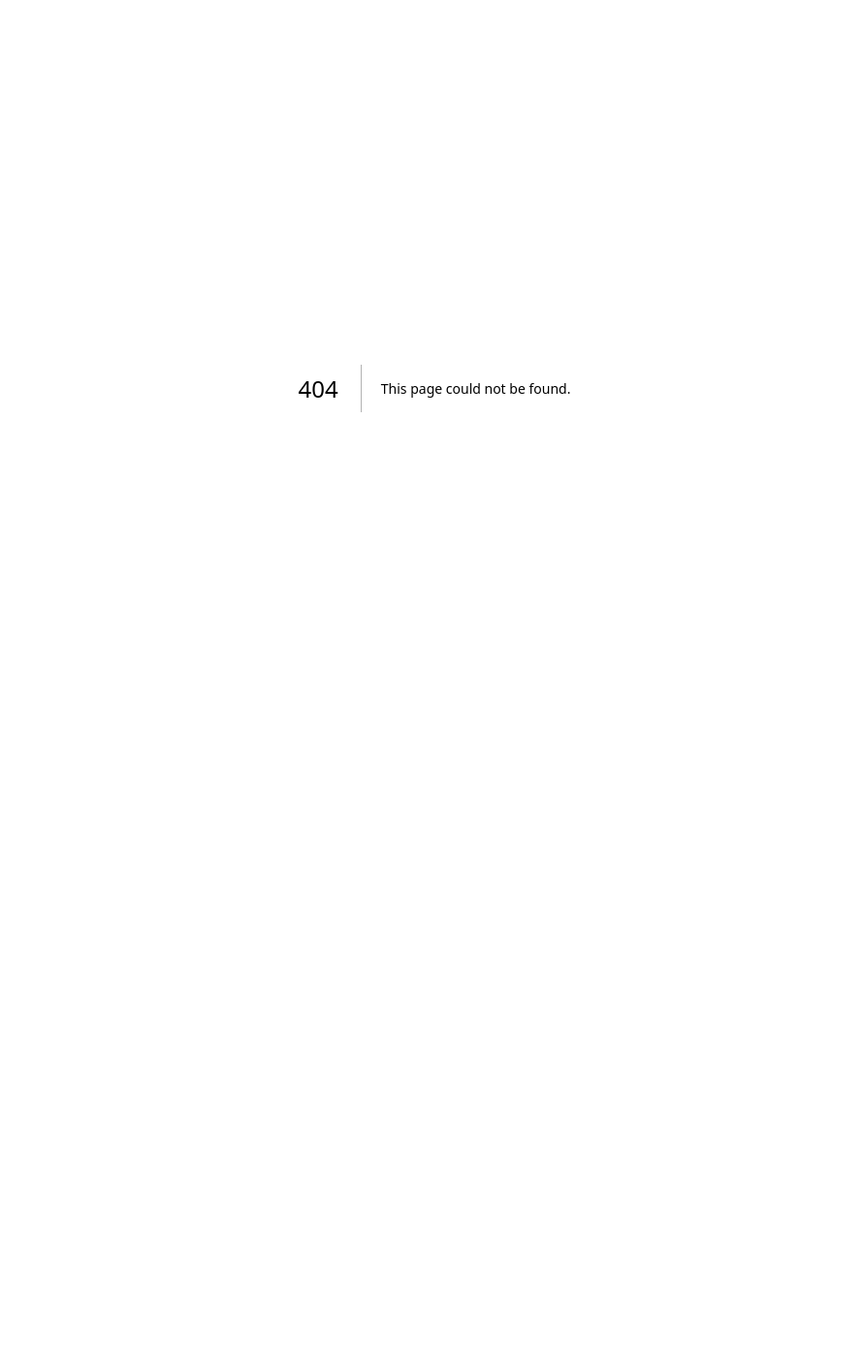
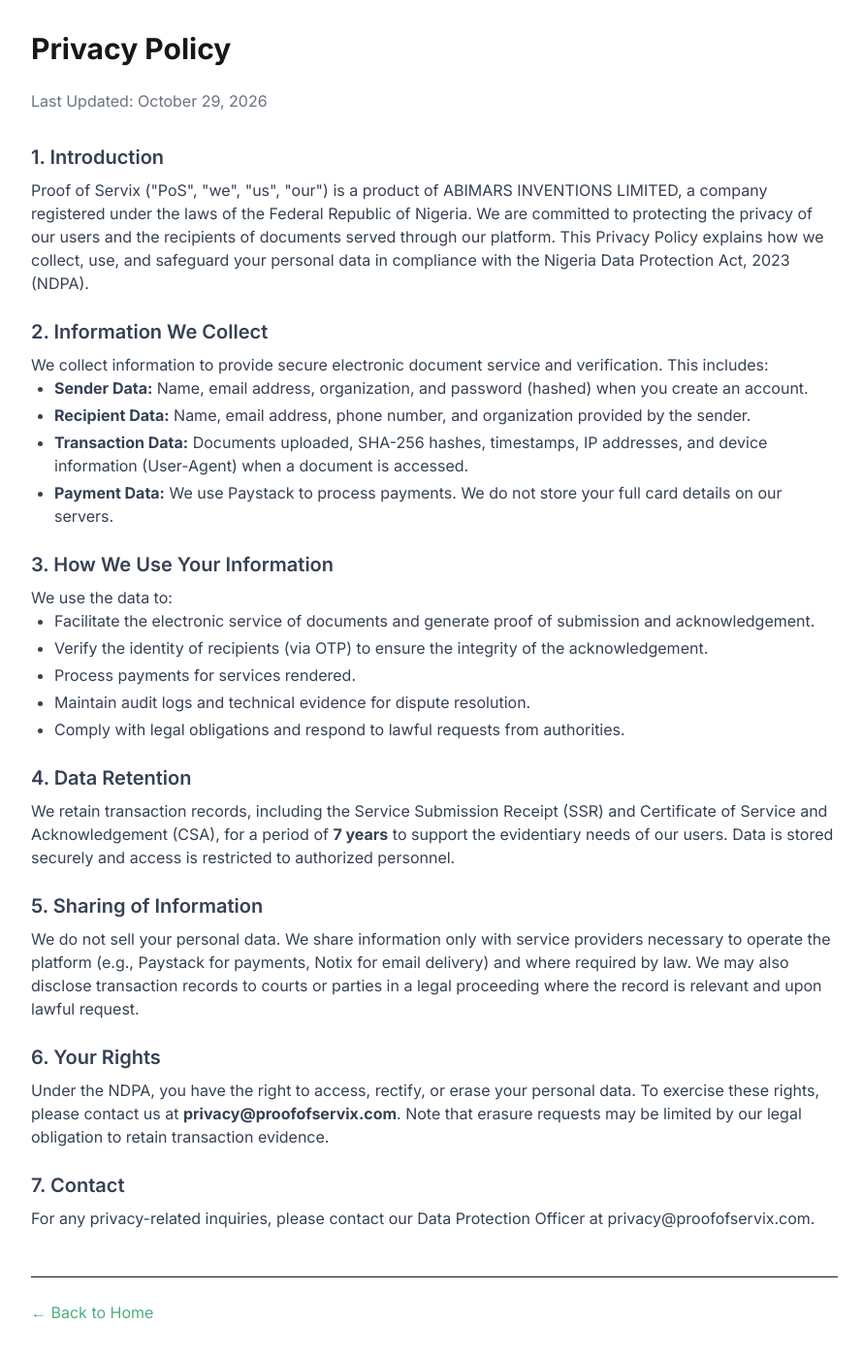
Before and after one commit to proofofservix/Proof-of-Servix, a Next.js app: page /privacy in a window 1280 px wide. Before the commit this address had no page. Shown: the whole page at 97% size, without its empty margins (192-1082 px from the left). Before the commit the page ends 800 px from the top, so only its background shows below. Built offline with nearby package versions, Linux system fonts and the light colour scheme.

Commit message:
Replace default homepage with branded landing page

```diff
--- /dev/null
+++ b/app/contact/page.tsx
@@ -0,0 +1,31 @@
+import Link from "next/link"
+
+export default function Contact() {
+  return (
+    <div className="max-w-2xl mx-auto p-8">
+      <h1 className="text-3xl font-bold mb-6">Contact Us</h1>
+      <p className="text-gray-600 mb-8">
+        If you have any questions about Proof of Servix, or need support with a transaction, please reach out to us.
+      </p>
+
+      <div className="space-y-4 bg-gray-50 p-6 rounded-lg border">
+        <div>
+          <p className="font-semibold">General Support</p>
+          <p className="text-gray-700">support@proofofservix.com</p>
+        </div>
+        <div>
+          <p className="font-semibold">Legal & Privacy</p>
+          <p className="text-gray-700">privacy@proofofservix.com</p>
+        </div>
+        <div>
+          <p className="font-semibold">Company Address</p>
+          <p className="text-gray-700">ABIMARS INVENTIONS LIMITED<br />Nigeria</p>
+        </div>
+      </div>
+
+      <div className="mt-8">
+        <Link href="/" className="text-[#4CAF7D] hover:underline">&larr; Back to Home</Link>
+      </div>
+    </div>
+  )
+}
--- a/app/page.tsx
+++ b/app/page.tsx
@@ -1,69 +1,74 @@
-import Image from "next/image";
+import Link from "next/link"
 
 export default function Home() {
   return (
-    <div className="flex flex-col flex-1 items-center justify-center bg-zinc-50 font-sans dark:bg-black">
-      <main className="flex flex-1 w-full max-w-3xl flex-col items-center justify-between py-32 px-16 bg-white dark:bg-black sm:items-start">
-        <Image
-          className="dark:invert h-5 w-[100px]"
-          src="/next.svg"
-          alt="Next.js logo"
-          width={100}
-          height={20}
-          priority
-        />
-        <div className="flex flex-col items-center gap-6 text-center sm:items-start sm:text-left">
-          <h1 className="max-w-xs text-3xl font-semibold leading-10 tracking-tight text-black dark:text-zinc-50">
-            To get started, edit the{" "}
-            <code className="rounded bg-black/[.06] px-1.5 py-0.5 font-mono text-[0.9em] dark:bg-white/[.08]">
-              page.tsx
-            </code>{" "}
-            file.
-          </h1>
-          <p className="max-w-md text-lg leading-8 text-zinc-600 dark:text-zinc-400">
-            Looking for a starting point or more instructions? Head over to{" "}
-            <a
-              href="https://vercel.com/templates?framework=next.js&utm_source=create-next-app&utm_medium=appdir-template-tw&utm_campaign=create-next-app"
-              className="font-medium text-zinc-950 dark:text-zinc-50"
-            >
-              Templates
-            </a>{" "}
-            or the{" "}
-            <a
-              href="https://nextjs.org/learn?utm_source=create-next-app&utm_medium=appdir-template-tw&utm_campaign=create-next-app"
-              className="font-medium text-zinc-950 dark:text-zinc-50"
-            >
-              Learning
-            </a>{" "}
-            center.
-          </p>
+    <div className="flex flex-col min-h-screen bg-white font-sans">
+      {/* NAV BAR */}
+      <header className="w-full border-b">
+        <div className="max-w-6xl mx-auto px-6 py-4 flex justify-between items-center">
+          <div className="flex items-center gap-2">
+            <span className="text-2xl font-bold text-[#4CAF7D]">Proof of Servix</span>
+          </div>
+          <div className="space-x-4">
+            <Link href="/login" className="text-sm font-medium hover:text-[#4CAF7D]">Log In</Link>
+            <Link href="/register" className="text-sm font-medium bg-[#4CAF7D] text-white px-4 py-2 rounded hover:bg-[#3d9c6c]">
+              Get Started
+            </Link>
+          </div>
         </div>
-        <div className="flex flex-col gap-4 text-base font-medium sm:flex-row">
-          <a
-            className="flex h-12 w-full items-center justify-center gap-2 rounded-full bg-foreground px-5 text-background transition-colors hover:bg-[#383838] dark:hover:bg-[#ccc] md:w-[158px]"
-            href="https://vercel.com/new?utm_source=create-next-app&utm_medium=appdir-template-tw&utm_campaign=create-next-app"
-            target="_blank"
-            rel="noopener noreferrer"
-          >
-            <Image
-              className="dark:invert h-[14px] w-4"
-              src="/vercel.svg"
-              alt="Vercel logomark"
-              width={16}
-              height={14}
-            />
-            Deploy Now
-          </a>
-          <a
-            className="flex h-12 w-full items-center justify-center rounded-full border border-solid border-black/[.08] px-5 transition-colors hover:border-transparent hover:bg-black/[.04] dark:border-white/[.145] dark:hover:bg-[#1a1a1a] md:w-[158px]"
-            href="https://nextjs.org/docs?utm_source=create-next-app&utm_medium=appdir-template-tw&utm_campaign=create-next-app"
-            target="_blank"
-            rel="noopener noreferrer"
-          >
-            Documentation
-          </a>
+      </header>
+
+      {/* HERO SECTION */}
+      <main className="flex-1 flex flex-col items-center justify-center text-center px-6 py-24 bg-gray-50">
+        <h1 className="text-5xl md:text-6xl font-extrabold tracking-tight text-gray-900 mb-6">
+          Send It. <span className="text-[#4CAF7D]">Prove It.</span>
+        </h1>
+        <p className="text-xl text-gray-600 max-w-2xl mb-10">
+          The secure, auditable platform for electronic document service.
+          Generate legally defensible proof of delivery and acknowledgement with just a few clicks.
+        </p>
+        <div className="flex gap-4">
+          <Link href="/register" className="bg-[#4CAF7D] text-white px-8 py-3 rounded-lg font-bold text-lg hover:bg-[#3d9c6c]">
+            Create an Account
+          </Link>
+          <Link href="/verify" className="bg-white text-gray-800 border-2 border-gray-200 px-8 py-3 rounded-lg font-bold text-lg hover:bg-gray-50">
+            Verify a Certificate
+          </Link>
         </div>
       </main>
+
+      {/* HOW IT WORKS */}
+      <section className="py-20 px-6 max-w-6xl mx-auto">
+        <h2 className="text-3xl font-bold text-center mb-12">How It Works</h2>
+        <div className="grid md:grid-cols-3 gap-8 text-center">
+          <div className="p-6 border rounded-lg">
+            <div className="w-12 h-12 bg-[#4CAF7D] text-white rounded-full flex items-center justify-center text-xl font-bold mx-auto mb-4">1</div>
+            <h3 className="font-bold text-xl mb-2">Upload & Send</h3>
+            <p className="text-gray-600">Upload your document and enter the recipient's details. Pay the service fee to dispatch instantly.</p>
+          </div>
+          <div className="p-6 border rounded-lg">
+            <div className="w-12 h-12 bg-[#4CAF7D] text-white rounded-full flex items-center justify-center text-xl font-bold mx-auto mb-4">2</div>
+            <h3 className="font-bold text-xl mb-2">Recipient Verifies</h3>
+            <p className="text-gray-600">The recipient receives a secure link. Our system verifies their access and logs the timestamp.</p>
+          </div>
+          <div className="p-6 border rounded-lg">
+            <div className="w-12 h-12 bg-[#4CAF7D] text-white rounded-full flex items-center justify-center text-xl font-bold mx-auto mb-4">3</div>
+            <h3 className="font-bold text-xl mb-2">Get Your Proof</h3>
+            <p className="text-gray-600">Download your Service Submission Receipt and Certificate of Service & Acknowledgement.</p>
+          </div>
+        </div>
+      </section>
+
+      {/* FOOTER */}
+      <footer className="mt-auto py-8 border-t text-center text-sm text-gray-500 bg-white">
+        <div className="space-x-4 mb-4">
+          <Link href="/terms" className="hover:text-gray-800">Terms of Service</Link>
+          <Link href="/privacy" className="hover:text-gray-800">Privacy Policy</Link>
+          <Link href="/contact" className="hover:text-gray-800">Contact</Link>
+          <Link href="/verify" className="hover:text-gray-800">Verify Certificate</Link>
+        </div>
+        <p>&copy; {new Date().getFullYear()} ABIMARS INVENTIONS LIMITED. All rights reserved.</p>
+      </footer>
     </div>
-  );
+  )
 }
--- /dev/null
+++ b/app/privacy/page.tsx
@@ -0,0 +1,72 @@
+import Link from "next/link"
+
+export default function PrivacyPolicy() {
+  return (
+    <div className="max-w-4xl mx-auto p-8 prose prose-sm">
+      <h1 className="text-3xl font-bold mb-6">Privacy Policy</h1>
+      <p className="text-gray-500 mb-8">Last Updated: October 29, 2026</p>
+
+      <div className="space-y-6 text-gray-700">
+        <section>
+          <h2 className="text-xl font-semibold mb-2">1. Introduction</h2>
+          <p>
+            Proof of Servix ("PoS", "we", "us", "our") is a product of ABIMARS INVENTIONS LIMITED, a company registered under the laws of the Federal Republic of Nigeria. We are committed to protecting the privacy of our users and the recipients of documents served through our platform. This Privacy Policy explains how we collect, use, and safeguard your personal data in compliance with the Nigeria Data Protection Act, 2023 (NDPA).
+          </p>
+        </section>
+
+        <section>
+          <h2 className="text-xl font-semibold mb-2">2. Information We Collect</h2>
+          <p>We collect information to provide secure electronic document service and verification. This includes:</p>
+          <ul className="list-disc pl-6 space-y-1">
+            <li><strong>Sender Data:</strong> Name, email address, organization, and password (hashed) when you create an account.</li>
+            <li><strong>Recipient Data:</strong> Name, email address, phone number, and organization provided by the sender.</li>
+            <li><strong>Transaction Data:</strong> Documents uploaded, SHA-256 hashes, timestamps, IP addresses, and device information (User-Agent) when a document is accessed.</li>
+            <li><strong>Payment Data:</strong> We use Paystack to process payments. We do not store your full card details on our servers.</li>
+          </ul>
+        </section>
+
+        <section>
+          <h2 className="text-xl font-semibold mb-2">3. How We Use Your Information</h2>
+          <p>We use the data to:</p>
+          <ul className="list-disc pl-6 space-y-1">
+            <li>Facilitate the electronic service of documents and generate proof of submission and acknowledgement.</li>
+            <li>Verify the identity of recipients (via OTP) to ensure the integrity of the acknowledgement.</li>
+            <li>Process payments for services rendered.</li>
+            <li>Maintain audit logs and technical evidence for dispute resolution.</li>
+            <li>Comply with legal obligations and respond to lawful requests from authorities.</li>
+          </ul>
+        </section>
+
+        <section>
+          <h2 className="text-xl font-semibold mb-2">4. Data Retention</h2>
+          <p>
+            We retain transaction records, including the Service Submission Receipt (SSR) and Certificate of Service and Acknowledgement (CSA), for a period of <strong>7 years</strong> to support the evidentiary needs of our users. Data is stored securely and access is restricted to authorized personnel.
+          </p>
+        </section>
+
+        <section>
+          <h2 className="text-xl font-semibold mb-2">5. Sharing of Information</h2>
+          <p>
+            We do not sell your personal data. We share information only with service providers necessary to operate the platform (e.g., Paystack for payments, Notix for email delivery) and where required by law. We may also disclose transaction records to courts or parties in a legal proceeding where the record is relevant and upon lawful request.
+          </p>
+        </section>
+
+        <section>
+          <h2 className="text-xl font-semibold mb-2">6. Your Rights</h2>
+          <p>
+            Under the NDPA, you have the right to access, rectify, or erase your personal data. To exercise these rights, please contact us at <strong>privacy@proofofservix.com</strong>. Note that erasure requests may be limited by our legal obligation to retain transaction evidence.
+          </p>
+        </section>
+
+        <section>
+          <h2 className="text-xl font-semibold mb-2">7. Contact</h2>
+          <p>For any privacy-related inquiries, please contact our Data Protection Officer at privacy@proofofservix.com.</p>
+        </section>
+      </div>
+
+      <div className="mt-12 pt-6 border-t">
+        <Link href="/" className="text-[#4CAF7D] hover:underline">&larr; Back to Home</Link>
+      </div>
+    </div>
+  )
+}
--- /dev/null
+++ b/app/terms/page.tsx
@@ -0,0 +1,61 @@
+import Link from "next/link"
+
+export default function TermsOfService() {
+  return (
+    <div className="max-w-4xl mx-auto p-8 prose prose-sm">
+      <h1 className="text-3xl font-bold mb-6">Terms of Service</h1>
+      <p className="text-gray-500 mb-8">Last Updated: October 29, 2026</p>
+
+      <div className="space-y-6 text-gray-700">
+        <section>
+          <h2 className="text-xl font-semibold mb-2">1. Acceptance of Terms</h2>
+          <p>
+            By accessing or using Proof of Servix (the "Platform"), operated by ABIMARS INVENTIONS LIMITED, you agree to be bound by these Terms of Service. If you do not agree, you must not use the Platform.
+          </p>
+        </section>
+
+        <section>
+          <h2 className="text-xl font-semibold mb-2">2. Description of Service</h2>
+          <p>
+            Proof of Servix is a web-based electronic document service and verification platform. It facilitates the electronic dispatch of documents and generates records of submission and acknowledgement. <strong>PoS does not provide legal advice.</strong> The platform provides technical evidence; whether such evidence constitutes valid legal service is determined by the applicable court or tribunal.
+          </p>
+        </section>
+
+        <section>
+          <h2 className="text-xl font-semibold mb-2">3. User Responsibilities</h2>
+          <ul className="list-disc pl-6 space-y-1">
+            <li>You must be at least 18 years old and legally capable of entering into contracts.</li>
+            <li>You are responsible for the accuracy of the recipient details you provide.</li>
+            <li>You agree not to use the platform to serve unlawful, harassing, or fraudulent documents.</li>
+            <li>You are responsible for maintaining the confidentiality of your account credentials.</li>
+          </ul>
+        </section>
+
+        <section>
+          <h2 className="text-xl font-semibold mb-2">4. Payments and Refunds</h2>
+          <p>
+            Service fees are charged per transaction and are payable in Nigerian Naira (₦) via our payment processor, Paystack. Verification fees are non-refundable once the verification result has been disclosed. Service fees are non-refundable once the document has been dispatched.
+          </p>
+        </section>
+
+        <section>
+          <h2 className="text-xl font-semibold mb-2">5. Limitation of Liability</h2>
+          <p>
+            To the maximum extent permitted by law, ABIMARS INVENTIONS LIMITED shall not be liable for any indirect, incidental, or consequential damages arising from the use of the platform. We do not guarantee that the records generated will be accepted as proof of service in any specific legal proceeding. Our total liability shall not exceed the amount paid by you for the specific transaction in dispute.
+          </p>
+        </section>
+
+        <section>
+          <h2 className="text-xl font-semibold mb-2">6. Governing Law</h2>
+          <p>
+            These Terms shall be governed by and construed in accordance with the laws of the Federal Republic of Nigeria. Any disputes arising shall be subject to the exclusive jurisdiction of the courts of Nigeria.
+          </p>
+        </section>
+      </div>
+
+      <div className="mt-12 pt-6 border-t">
+        <Link href="/" className="text-[#4CAF7D] hover:underline">&larr; Back to Home</Link>
+      </div>
+    </div>
+  )
+}
```
